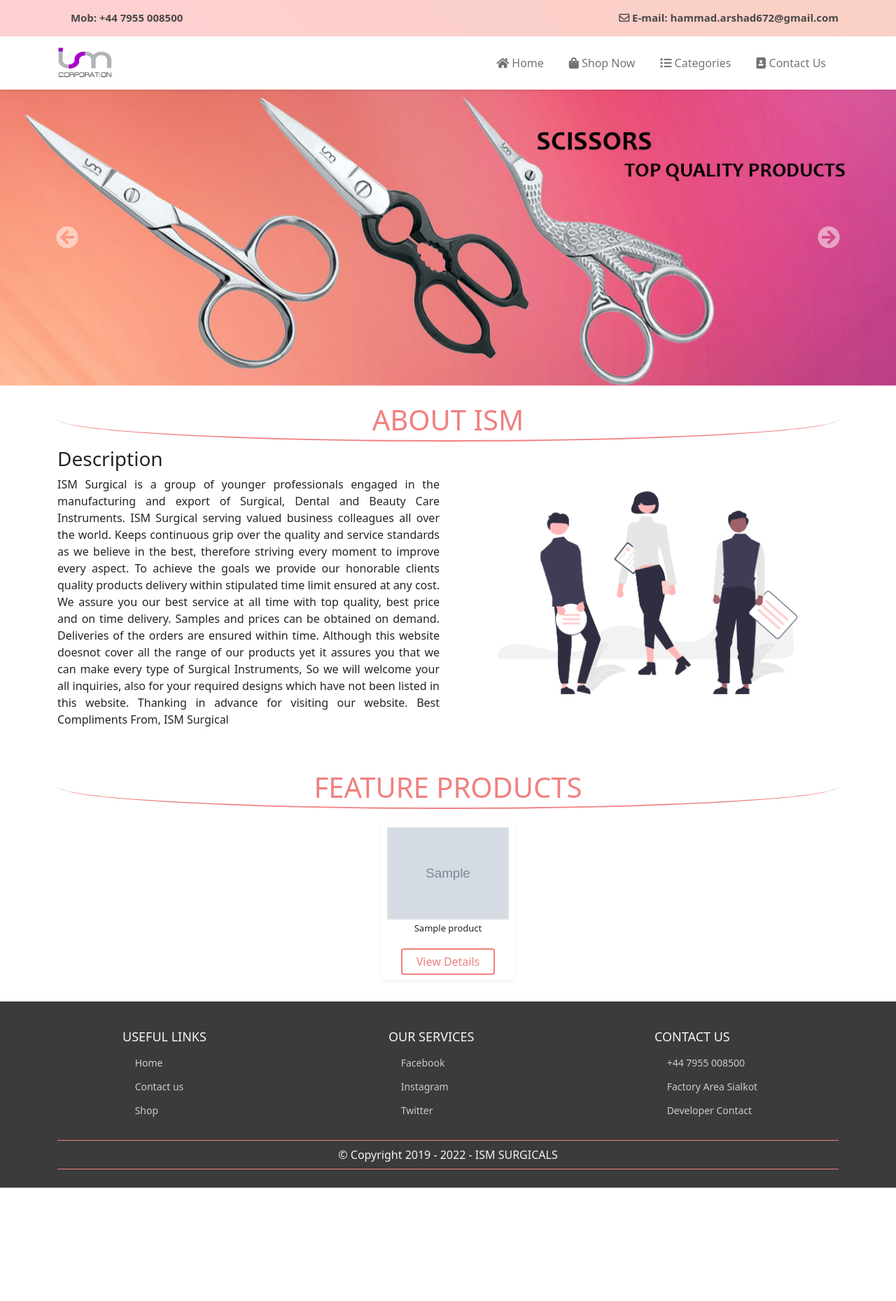
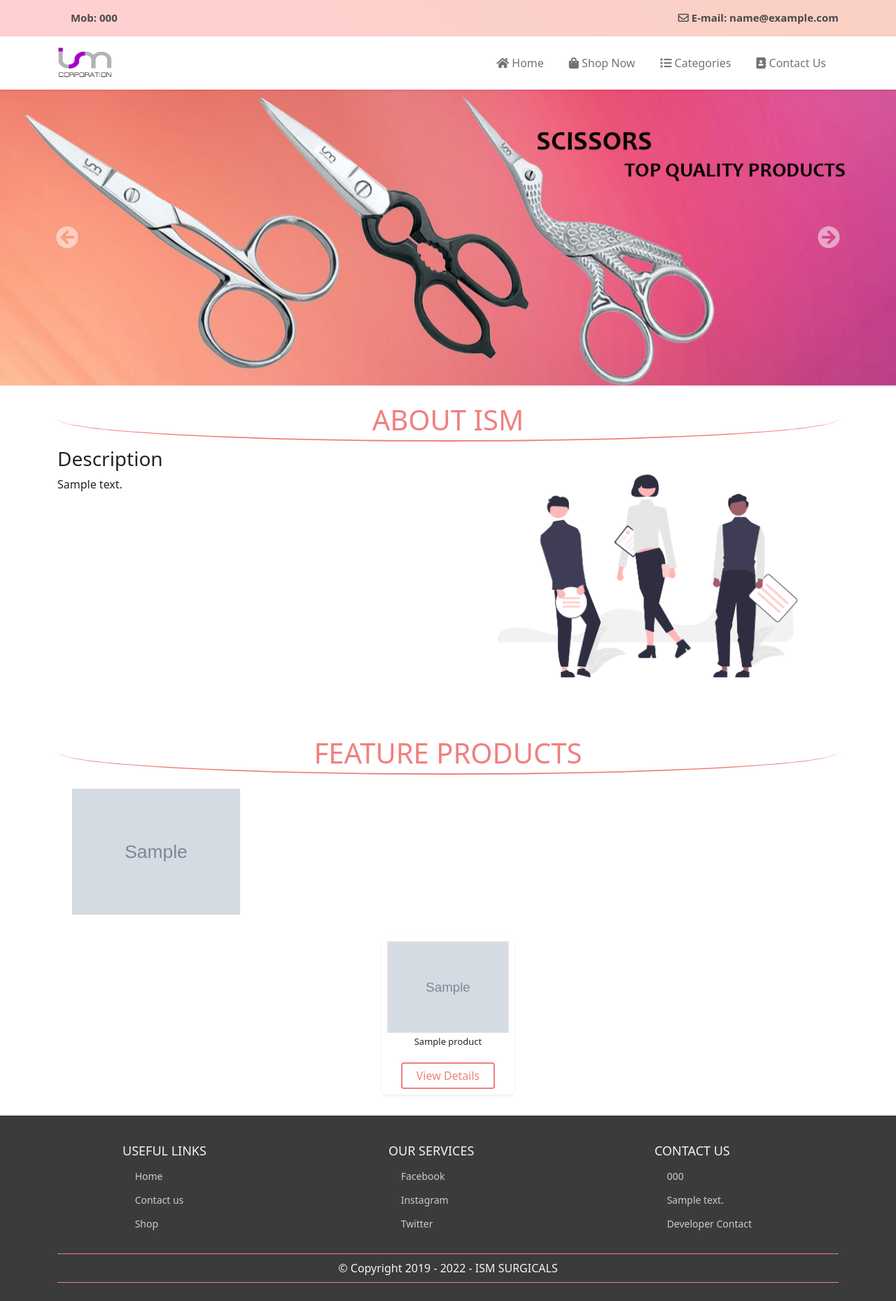
Before and after one commit to Hammad-arshad18/ISM-Surgicals-Laravel, a Laravel app: page / in a window 1280 px wide. Shown: the whole page at 70% size. Before the commit the page ends 1697 px from the top, so only its background shows below. Run offline with Laravel 8, Linux system fonts and the light colour scheme; tables that the repository leaves empty hold one stand-in row (values such as "Sample post"); grey boxes marked "Sample" are stand-in pictures; style sheets or scripts are compiled from the project's sources; some libraries are stand-ins or nearby versions.

Commit message:
Dynamic Header,Footer, Owl Carousal In Home Page

```diff
--- a/app/Http/Controllers/HomeController.php
+++ b/app/Http/Controllers/HomeController.php
@@ -9,8 +9,9 @@
 {
     public function index()
     {
+        $owl_items = Product::orderBy('created_at', 'desc')->take(15)->get();
         $products = Product::all()->take(4);
-        $data = compact('products');
+        $data = compact('products', 'owl_items');
         return view('home')->with($data);
     }
 }
--- a/app/Providers/AppServiceProvider.php
+++ b/app/Providers/AppServiceProvider.php
@@ -2,6 +2,7 @@
 
 namespace App\Providers;
 
+use App\Models\BasicInfo;
 use App\Models\Category;
 // use Facade\FlareClient\View;
 use Illuminate\Support\ServiceProvider;
@@ -31,5 +32,8 @@
     {
         $categories = Category::all();
         View::share('categories_global', $categories);
+
+        $basic = BasicInfo::find(1);
+        View::share('basic_info', $basic);
     }
 }
--- a/resources/views/home.blade.php
+++ b/resources/views/home.blade.php
@@ -51,25 +51,7 @@
                 <div class="col-md" data-aos="fade-right">
                     <h3>Description</h3>
                     <p>
-                        ISM Surgical is a group of younger professionals engaged in the manufacturing and export of
-                        Surgical, Dental and Beauty Care Instruments. ISM Surgical serving valued business colleagues
-                        all
-                        over the world. Keeps continuous grip over the quality and service standards as we believe in
-                        the
-                        best, therefore striving every moment to improve every aspect.
-                        To achieve the goals we provide our honorable clients quality products delivery within
-                        stipulated
-                        time limit ensured at any cost.
-                        We assure you our best service at all time with top quality, best price and on time delivery.
-                        Samples and prices can be obtained on demand.
-                        Deliveries of the orders are ensured within time. Although this website doesnot cover all the
-                        range
-                        of our products yet it assures you that we can make every type of Surgical Instruments, So we
-                        will
-                        welcome your all inquiries, also for your required designs which have not been listed in this
-                        website.
-                        Thanking in advance for visiting our website.
-                        Best Compliments From, ISM Surgical
+                        {{$basic_info->description}}
                     </p>
                 </div>
                 <div class="col-md align-self-center" data-aos="fade-left">
@@ -86,55 +68,19 @@
                 <h1>Feature Products</h1>
             </div>
 
-
-        {{-- <section class="container text-center">
+    {{-- Carousal START --}}
+        <section class="container text-center">
             <div class="owl-carousel owl-theme owl-loaded">
                 <div class="owl-stage-outer">
                     <div class="owl-stage">
-                        <div class="owl-item"><img src="images/Products/Surgical/Scissors/1176.jpg" class="img-fluid" alt="Product"></div>
-                        <div class="owl-item"><img src="images/s4.jpg" class="img-fluid" alt="Product"></div>
-                        <div class="owl-item"><img src="images/Products/Surgical/Scissors/1179.jpg" class="img-fluid" alt="Product"></div>
-                        <div class="owl-item"><img src="images/Products/Surgical/Scissors/1185.jpg" class="img-fluid" alt="Product"></div>
-                        <div class="owl-item"><img src="images/Products/Surgical/Scissors/1192.jpg" class="img-fluid" alt="Product"></div>
-                        <div class="owl-item"><img src="images/Products/Barber-Scissors-Shears/Professional-Barber/1005.jpg" class="img-fluid" alt="Product"></div>
-                        <div class="owl-item"><img src="images/Products/Barber-Scissors-Shears/Professional-Barber/1011_.jpg" class="img-fluid" alt="Product"></div>
-                        <div class="owl-item"><img src="images/Products/Barber-Scissors-Shears/Professional-Barber/1015.jpg" class="img-fluid" alt="Product"></div>
-                        <div class="owl-item"><img src="images/Products/Surgical/Scissors/1188.jpg" class="img-fluid" alt="Product"></div>
-                        <div class="owl-item"><img src="images/Products/Barber-Scissors-Shears/Professional-Barber/1001.jpg" class="img-fluid" alt="Product"></div>
-                        <div class="owl-item"><img src="images/Products/Surgical/Scissors/1186.jpg" class="img-fluid" alt="Product"></div>
-                        <div class="owl-item"><img src="images/Products/Surgical/Scissors/1190.jpg" class="img-fluid" alt="Product"></div>
-                        <div class="owl-item"><img src="images/Products/Barber-Scissors-Shears/Professional-Barber/1020.jpg" class="img-fluid" alt="Product"></div>
-                        <div class="owl-item"><img src="images/Products/Barber-Scissors-Shears/Professional-Barber/1028.jpg" class="img-fluid" alt="Product"></div>
+                        @foreach ($owl_items as $owl_item)
+                        <div class="owl-item"><img src="storage/{{$owl_item->image}}" class="img-fluid" alt="Product"></div>
+                        @endforeach
                     </div>
                 </div>
             </div>
-        </section> --}}
-
-            <div class="row justify-content-center">
-                @foreach ($products as $product)
-                <div class="col-md-2 shadow-sm">
-                    <div class="product-image border border-2 text-center">
-                        <img src="storage/{{$product->image}}" alt="Products" class="img-fluid home-product">
-                    </div>
-                    <p>{{$product->name}}</p>
-                    <div class="view-details-btn">
-                        <a href="{{route('products.item',['slug'=>$product->slug])}}" class="btn btn-outline-success">View Details</a>
-                    </div>
-                </div>
-                @endforeach
-
-            </div>
-        </div>
-    </section>
-
-
-
-@endsection
-
-
-
-@push('js_custom')
-    <script>
+        </section>
+        <script>
         $(".owl-carousel").owlCarousel({
             center: false,
             items: 1,
@@ -163,4 +109,25 @@
             }
         });
     </script>
-@endpush
+    {{-- Carousal END --}}
+
+            <div class="row justify-content-center">
+                @foreach ($products as $product)
+                <div class="col-md-2 shadow-sm">
+                    <div class="product-image border border-2 text-center">
+                        <img src="storage/{{$product->image}}" alt="Products" class="img-fluid home-product">
+                    </div>
+                    <p>{{$product->name}}</p>
+                    <div class="view-details-btn">
+                        <a href="{{route('products.item',['slug'=>$product->slug])}}" class="btn btn-outline-success">View Details</a>
+                    </div>
+                </div>
+                @endforeach
+
+            </div>
+        </div>
+    </section>
+
+
+
+@endsection
--- a/resources/views/layout/footer.blade.php
+++ b/resources/views/layout/footer.blade.php
@@ -13,16 +13,16 @@
                 <div class="col-12 col-md-3 offset-md-1">
                     <h4>Our Services</h4>
                     <ul>
-                        <li><a href="https://www.facebook.com"><i class="far fa-chevron-right"></i> Facebook</a></li>
-                        <li><a href="https://www.instagram.com"><i class="far fa-chevron-right"></i> Instagram</a></li>
-                        <li><a href="https://www.twitter.com"><i class="far fa-chevron-right"></i> Twitter</a></li>
+                        <li><a href="{{$basic_info->facebook}}" target="_blank"><i class="far fa-chevron-right"></i> Facebook</a></li>
+                        <li><a href="{{$basic_info->instagram}}" target="_blank"><i class="far fa-chevron-right"></i> Instagram</a></li>
+                        <li><a href="{{$basic_info->twitter}}" target="_blank"><i class="far fa-chevron-right"></i> Twitter</a></li>
                     </ul>
                 </div>
                 <div class="col-12 col-md-3 offset-md-1">
                     <h4>Contact us</h4>
                     <ul>
-                        <li><a href="tel:+44 7955 008500"><i class="far fa-chevron-right"></i> +44 7955 008500</a></li>
-                        <li><a><i class="far fa-chevron-right"></i> Factory Area Sialkot</a></li>
+                        <li><a href="tel:{{$basic_info->phone_no}}"><i class="far fa-chevron-right"></i> {{$basic_info->phone_no}}</a></li>
+                        <li><a><i class="far fa-chevron-right"></i> {{$basic_info->address}}</a></li>
                         <li><a target="_blank" href="https://github.com/Hammad-arshad18"><i class="far fa-chevron-right"></i> Developer Contact</a></li>
                     </ul>
                 </div>
--- a/resources/views/layout/header.blade.php
+++ b/resources/views/layout/header.blade.php
@@ -2,11 +2,11 @@
     <div class="news shadow-sm">
         <div class="container">
             <div class="row justify-content-center">
-                <div class="col-md col-5"><p><a href="tel:+447955008500"><i class="far fa-phone"></i> Mob: +44 7955 008500</a></p>
+                <div class="col-md col-5"><p><a href="tel:{{$basic_info->phone_no}}"><i class="far fa-phone"></i> Mob: {{$basic_info->phone_no}}</a></p>
                 </div>
-                <div class="col-md col-7"><p><a href="mailto:hammad.arshad672@gmail.com"><i class="far fa-envelope"></i>
+                <div class="col-md col-7"><p><a href="mailto:{{$basic_info->email}}"><i class="far fa-envelope"></i>
                     E-mail:
-                    hammad.arshad672@gmail.com</a></p></div>
+                    {{$basic_info->email}}</a></p></div>
             </div>
         </div>
     </div>
--- a/routes/web.php
+++ b/routes/web.php
@@ -16,8 +16,9 @@
 |
 */
 
+
 Route::get('/', [HomeController::class, 'index'])->name('home');
-Route::get('Products', [ProductController::class, 'index'])->name('products');
-Route::get('Products/item/{slug?}', [ProductController::class, 'product'])->name('products.item');
-Route::get('Contact-us', [ContactusController::class, 'index'])->name('contact');
-Route::post('Contact-us', [ContactusController::class, 'store'])->name('contact');
+Route::get('products', [ProductController::class, 'index'])->name('products');
+Route::get('products/item/{slug}', [ProductController::class, 'product'])->name('products.item');
+Route::get('contact-us', [ContactusController::class, 'index'])->name('contact');
+Route::post('contact-us', [ContactusController::class, 'store'])->name('contact');
```
Also changed, not shown: public/scss/style.scss (+0 -22 lines), resources/views/admin/dashboard.blade.php (added), resources/views/admin/login.blade.php (added), 1 other file.
